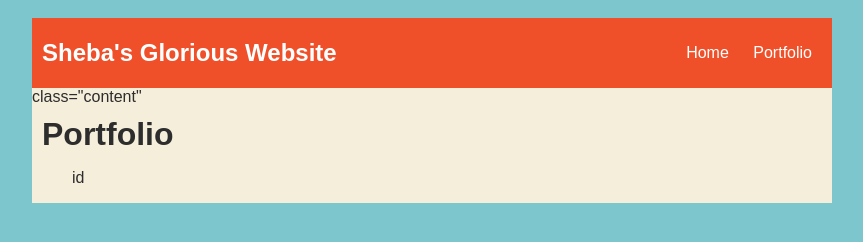
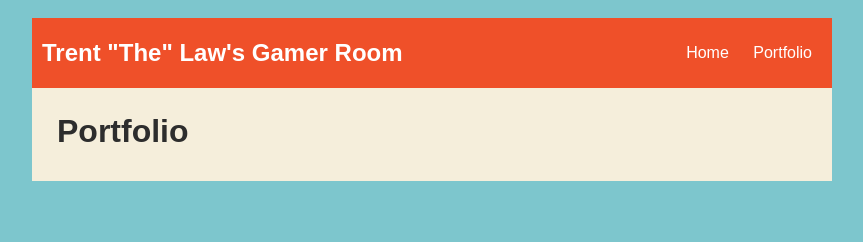
Before and after one commit to trenthelaw/trenthelaw.github.io, a plain HTML site: page portfoldio.html in a window 1280 px wide. Shown: the whole page, without its empty margins (208-1071 px from the left). Drawn offline with Linux system fonts and the light colour scheme.

Commit message:
Add files via upload

```diff
--- a/portfoldio.html
+++ b/portfoldio.html
@@ -82,7 +82,7 @@
     <body>
       <div id="all-contents">
              <nav>
-            <header>Sheba's Glorious Website</header>
+            <header>Trent "The" Law's Gamer Room</header>
             <ul>
                 <li><a href="index.html">Home</a>
                 </li>
@@ -91,10 +91,10 @@
             </ul>
         </nav>
         <main>
-            <div> class="content"
-                <h1>Portfolio</h1>
-                <ul> id
-            </div>
+            <div class="content">
+            <h1>Portfolio</h1>
+            <ul id="Portfolio">
+            </ul>
         </main>
       </div>
     </body>
```
